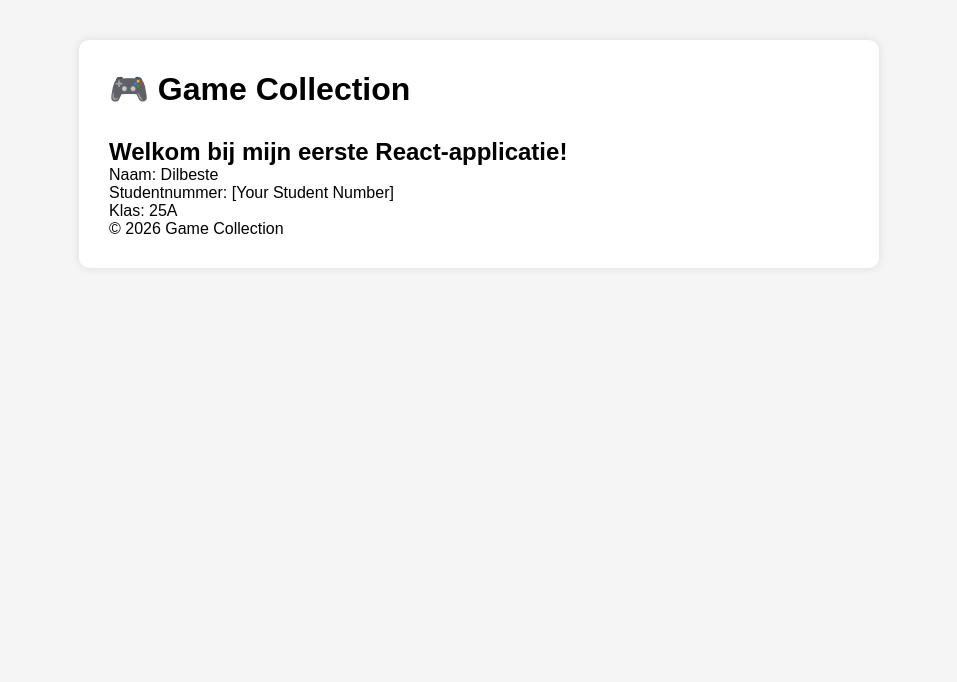
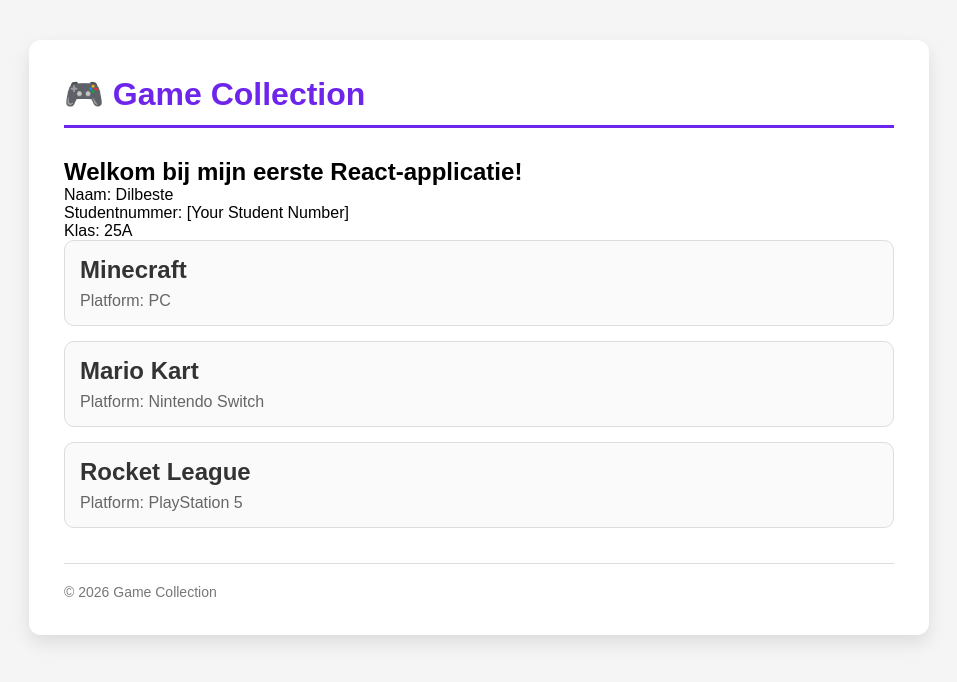
Before and after one commit to dbestis07-source/game-collection, a React (Vite) app: page / in a window 1280 px wide. Shown: the top 682 px of the page, without its empty margins (161-1118 px from the left). Built offline with nearby package versions, Linux system fonts and the light colour scheme.

Commit message:
Les 4 - Props toegepast

```diff
--- a/src/App.css
+++ b/src/App.css
@@ -1,24 +1,54 @@
+body {
+    background-color: #f5f5f5;
+    font-family: Arial, Helvetica, sans-serif;
+}
+
 .container {
-    max-width: 800px;
+    max-width: 900px;
     margin: 40px auto;
     background: white;
-    padding: 30px;
-    border-radius: 10px;
-    box-shadow: 0 0 10px rgba(0,0,0,.1);
+    padding: 35px;
+    border-radius: 12px;
+    box-shadow: 0 8px 18px rgba(0, 0, 0, 0.1);
 }
 
-.title {
+.app-title {
     color: #6e25eb;
+    border-bottom: 3px solid #6e25eb;
+    padding-bottom: 12px;
+    margin-bottom: 30px;
 }
 
-.games {
+.game-list {
     margin-top: 30px;
 }
 
-ul {
-    padding-left: 20px;
+.game-card {
+    background-color: #fafafa;
+    border: 1px solid #dddddd;
+    border-radius: 10px;
+    padding: 15px;
+    margin-bottom: 15px;
+    transition: 0.2s ease;
 }
 
-li {
+.game-card:hover {
+    box-shadow: 0 4px 12px rgba(0,0,0,.08);
+}
+
+.game-card h2 {
     margin-bottom: 8px;
+    color: #333;
 }
+
+.game-card p {
+    color: #666;
+}
+
+footer {
+    margin-top: 35px;
+    padding-top: 20px;
+    border-top: 1px solid #dddddd;
+    color: #777;
+    font-size: 14px;
+}
--- a/src/App.jsx
+++ b/src/App.jsx
@@ -1,17 +1,24 @@
 import "./App.css";
 import Header from "./components/Header";
 import Footer from "./components/Footer";
+import GameCard from "./components/GameCard";
 
 function App() {
   return (
     <div className="container">
-      <Header />
-      <div className="games">
+      <Header title="🎮 Game Collection" />
+
+      <div className="game-list">
         <h2>Welkom bij mijn eerste React-applicatie!</h2>
         <p>Naam: Dilbeste</p>
         <p>Studentnummer: [Your Student Number]</p>
         <p>Klas: 25A</p>
+
+        <GameCard title="Minecraft" platform="PC" />
+        <GameCard title="Mario Kart" platform="Nintendo Switch" />
+        <GameCard title="Rocket League" platform="PlayStation 5" />
       </div>
+
       <Footer />
     </div>
   );
--- /dev/null
+++ b/src/components/GameCard.jsx
@@ -0,0 +1,10 @@
+function GameCard(props) {
+  return (
+    <div className="game-card">
+      <h2>{props.title}</h2>
+      <p>Platform: {props.platform}</p>
+    </div>
+  );
+}
+
+export default GameCard;
--- a/src/components/Header.jsx
+++ b/src/components/Header.jsx
@@ -1,5 +1,5 @@
-function Header() {
-  return <h1>🎮 Game Collection</h1>;
+function Header(props) {
+  return <h1 className="app-title">{props.title}</h1>;
 }
 
 export default Header;
```
